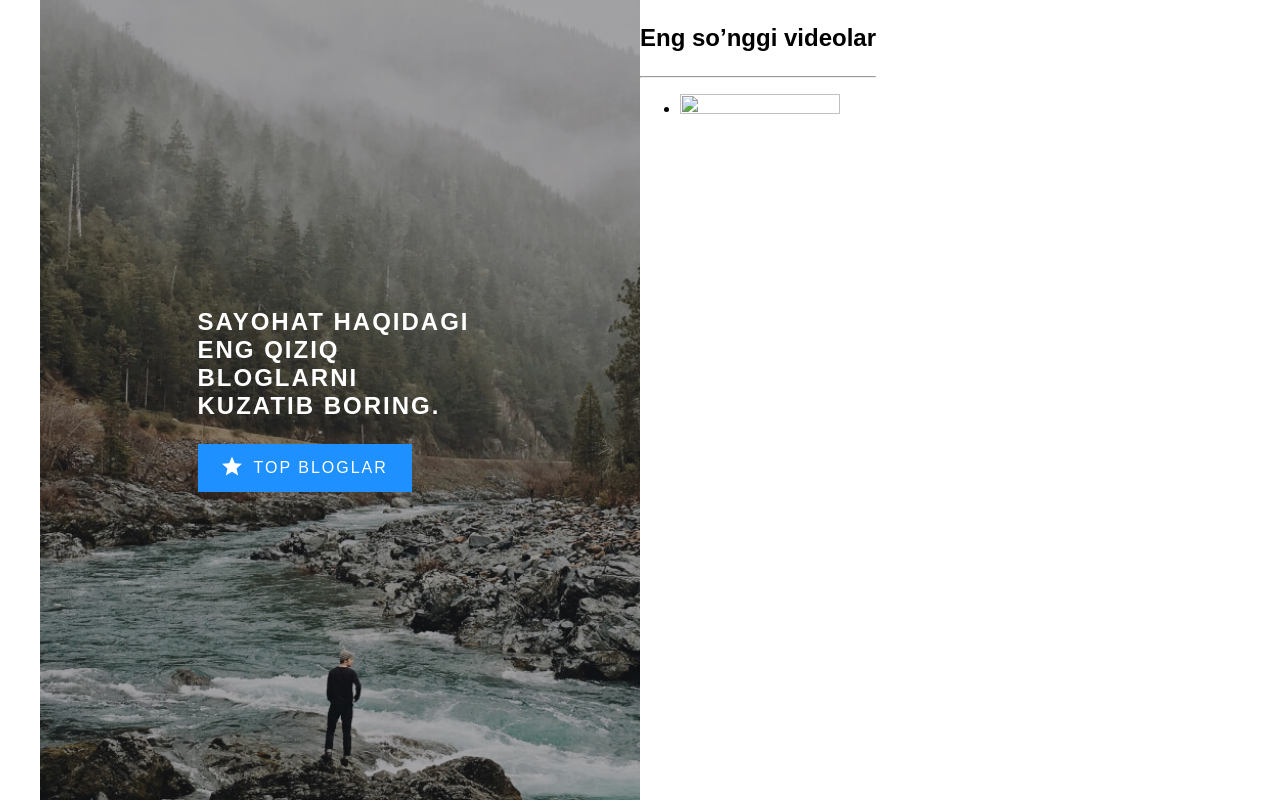
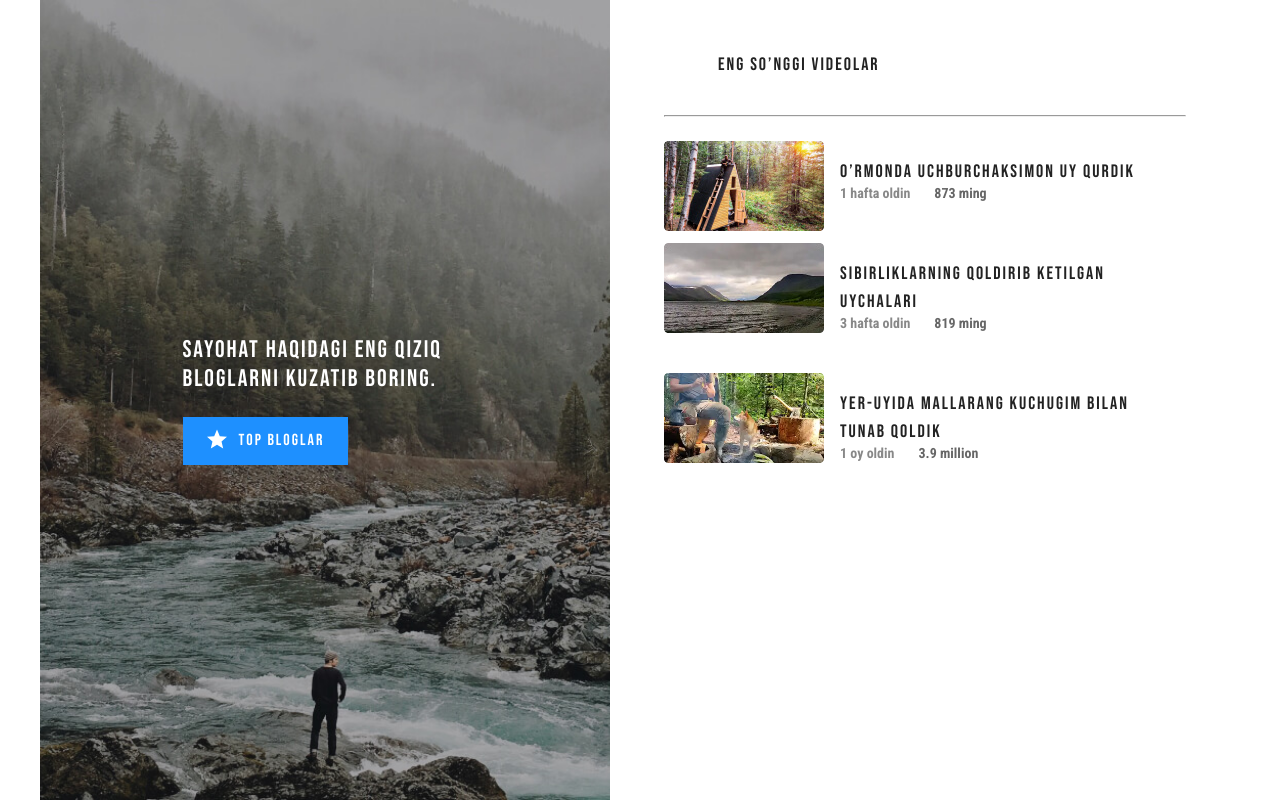
Before and after one commit to IbragimovOlimjon/004-Articles-maketi, a plain HTML site: page index.html in a window 1280 px wide. Drawn offline with nearby package versions, Linux system fonts and the light colour scheme.

Commit message:
the main part of the site was created and partially styled

```diff
--- a/css/styles.css
+++ b/css/styles.css
@@ -18,11 +18,11 @@ body {
     height: 100%;
     padding: 0;
     margin: 0;
-    font-family: Arial, Helvetica, sans-serif;
     font-size: 16px;
     line-height: 1.5;
+    color: #000;
     background-color: #fff;
-    color: #000;
+    font-family: 'Roboto Condensed', "Arial", "sans-serif";
 }
 
 img {
@@ -64,6 +64,7 @@ img {
     width: 100%;
     max-width: 600px;
     display: flex;
+    padding: 24px;
     justify-content: center;
     align-items: center;
     background-image: url("../img/fon-bg.jpg");
@@ -83,8 +84,10 @@ margin-bottom: 24px;
     font-size: 24px;
     line-height: normal;
     letter-spacing: 2px;
+    font-weight: 400;
     color: #fff;
     text-transform: uppercase;
+    font-family: 'Bebas Neue', "Roboto Condensed", "Arial", "sans-serif";
 }
 
 .main-link {
@@ -93,11 +96,22 @@ text-transform: uppercase;
     color: #fff;
     text-decoration: none;
     letter-spacing: 2px;
+    font-family: 'Bebas Neue', "Roboto Condensed", "Arial", "sans-serif";
 }
 
 .main-link-inner {
     display: flex;
     padding: 12px 24px;
+    transition: 0.5s ease;
+}
+
+.main-link-inner:hover {
+    opacity: 0.6;
+    color: #fff;
+}
+
+.main-link-inner:active {
+    opacity: 0.8;
 }
 
 .main-link-inner::before {
@@ -110,13 +124,6 @@ padding: 12px 24px;
     background-size: contain;
     background-position: center center;
 }
-
-.main-link-text {
-
-}
-
-
-
 
 /* RETINA BG */
 
@@ -131,3 +138,96 @@ only screen and (                min-resolution: 2dppx) {
         background-image: url("../img/fon-bg@2x.png");
     }
 }
+
+/* MAIN */
+
+.latest-videos {
+    width: 100%;
+    max-width: 600px;
+}
+
+
+.latest-videos-heading {
+    font-weight: 400;
+    font-size: 18px;
+    line-height: 22px;
+    letter-spacing: 2px;
+    color: #222222;
+    padding-bottom: 24px;
+    margin-left: 54px;
+    margin-top: 54px;
+    font-family: 'Bebas Neue', "Roboto Condensed", "Arial", "sans-serif";
+}
+
+.iteam-latest-videos-img {
+    width: 160px;
+    height: 90px;
+    border-radius: 4px;
+}
+
+.iteam-latest-videos-link {
+    text-decoration: none;
+    font-weight: 400;
+    font-size: 18px;
+    line-height: 22px;
+    letter-spacing: 2px;
+    color: #222222;
+    font-family: 'Bebas Neue', "Roboto Condensed", "Arial", "sans-serif";
+}
+
+.iteam-latest-videos-meta {
+    display: flex;
+    margin-bottom: 16px;
+}
+
+.latest-videos-iteam {
+    list-style: none;
+}
+
+.iteam-latest-videos-info {
+    padding: 16px 16px;
+
+}
+.iteam-latest-videos-heading {
+    margin-bottom: 4px;
+    margin: 0;
+}
+
+.iteam-latest-videos-published-at {
+    padding-right: 24px;
+    font-weight: 400;
+    font-size: 14px;
+    line-height: 16px;
+    color: #888888;
+}
+
+.iteam-latest-videos {
+    display: flex;
+    align-items: flex-start;
+    padding: 0px;
+    margin-bottom: 10px;
+
+}
+
+.iteam-latest-videos-views {
+    font-weight: 400;
+    font-size: 14px;
+    line-height: 16px;
+    color: #666666;
+}
+
+.latest-videos-list {
+    margin: 0;
+    padding: 0;
+}
+
+.latest-videos {
+    padding-right: 54px;
+    padding-left: 54px;
+}
+
+.letest-videos-line {
+    color: #999999;
+    margin: 0;
+    margin-bottom: 24px;
+}
--- a/index.html
+++ b/index.html
@@ -5,6 +5,14 @@
     <meta http-equiv="X-UA-Compatible" content="IE=edge">
     <meta name="viewport" content="width=device-width, initial-scale=1.0">
     <title>Articles</title>
+
+    <!-- GOOGLE FONTS -->
+
+    <link rel="preconnect" href="https://fonts.googleapis.com">
+    <link rel="preconnect" href="https://fonts.gstatic.com" crossorigin>
+    <link href="https://fonts.googleapis.com/css2?family=Bebas+Neue&family=Roboto+Condensed:ital,wght@0,700;1,400&display=swap" rel="stylesheet">
+
+    <!-- STYLES -->
 
     <link rel="stylesheet" href="css/normalize.css">
     <link rel="stylesheet" href="css/styles.css">
@@ -14,10 +22,11 @@
     <main class="main-content">
         <div class="global-wrapper">
 
+            <!-- HERO -->
 
             <div class="hero">
                 <div class="hero-content">
-                <h1 class="hero-heading">Sayohat haqidagi eng qiziq <br> bloglarni kuzatib boring.</h1>
+                    <h1 class="hero-heading">Sayohat haqidagi eng qiziq bloglarni kuzatib boring.</h1>
                     <a href="#" class="main-link">
                         <span class="main-link-inner">
                             <!-- yulduzcha -->
@@ -27,16 +36,59 @@
                 </div>
             </div>
 
+            <!-- MAIN -->
+
             <section class="latest-videos">
                 <h2 class="latest-videos-heading">Eng so’nggi videolar</h2>
                 <hr class="letest-videos-line">
+
                 <ul class="latest-videos-list">
                     <li class="latest-videos-iteam">
                         <div class="iteam-latest-videos">
-                        <img class="iteam-latest-videos-img" src="" alt="" width="160" height="90">
+                            <img class="iteam-latest-videos-img" src="img/home-poster.jpg" alt="home" width="160" height="90" srcset="img/home-poster.jpg 1x, img/home-poster@2x.jpg 2x">
+                            <div class="iteam-latest-videos-info">
+                                <h3 class="iteam-latest-videos-heading">
+                                    <a class="iteam-latest-videos-link" href="#">O’rmonda uchburchaksimon uy qurdik</a>
+                                </h3>
+                                    <div class="iteam-latest-videos-meta">
+                                        <time class="iteam-latest-videos-published-at">1 hafta oldin</time>
+                                        <div class="iteam-latest-videos-views">873 ming</div>
+                                    </div>
+                            </div>
+                        </div>
+                    </li>
+
+                    <li class="latest-videos-iteam">
+                        <div class="iteam-latest-videos">
+                            <img class="iteam-latest-videos-img" src="img/lake-poster.jpg" alt="lake" width="160" height="90" srcset="img/lake-poster.jpg 1x, img/lake-poster@2x.jpg 2x">
+                            <div class="iteam-latest-videos-info">
+                                <h3 class="iteam-latest-videos-heading">
+                                    <a class="iteam-latest-videos-link" href="#">Sibirliklarning qoldirib ketilgan uychalari</a>
+                                </h3>
+                                    <div class="iteam-latest-videos-meta">
+                                        <time class="iteam-latest-videos-published-at">3 hafta oldin</time>
+                                        <div class="iteam-latest-videos-views">819 ming</div>
+                                    </div>
+                            </div>
+                        </div>
+                    </li>
+
+                    <li class="latest-videos-iteam">
+                        <div class="iteam-latest-videos">
+                            <img class="iteam-latest-videos-img" src="img/travel-poster.jpg" alt="travel" width="160" height="90" srcset="img/travel-poster.jpg 1x, img/travel-poster@2x.jpg 2x">
+                            <div class="iteam-latest-videos-info">
+                                <h3 class="iteam-latest-videos-heading">
+                                    <a class="iteam-latest-videos-link" href="#">Yer-uyida mallarang kuchugim bilan tunab qoldik</a>
+                                </h3>
+                                    <div class="iteam-latest-videos-meta">
+                                        <time class="iteam-latest-videos-published-at">1 oy oldin</time>
+                                        <div class="iteam-latest-videos-views">3.9 million</div>
+                                    </div>
+                            </div>
                         </div>
                     </li>
                 </ul>
+
             </section>
         </div>
     </main>
```
Also changed, not shown: img/article-poster.jpg, img/home-poster.jpg (added), img/home-poster@2x-2.jpg (added), img/home-poster@2x.jpg (added), img/lake-poster.jpg (added), img/lake-poster@2x.jpg (added), img/travel-poster.jpg (added), img/travel-poster@2x.jpg (added). Lines whose indentation alone changed are shown as unchanged.
